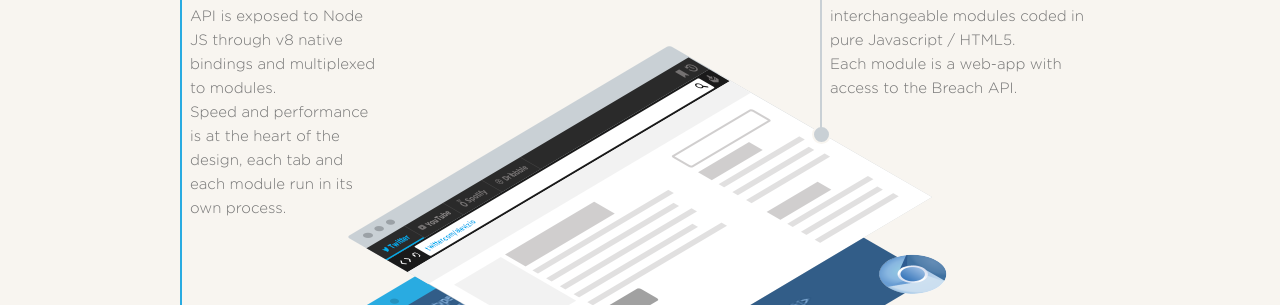
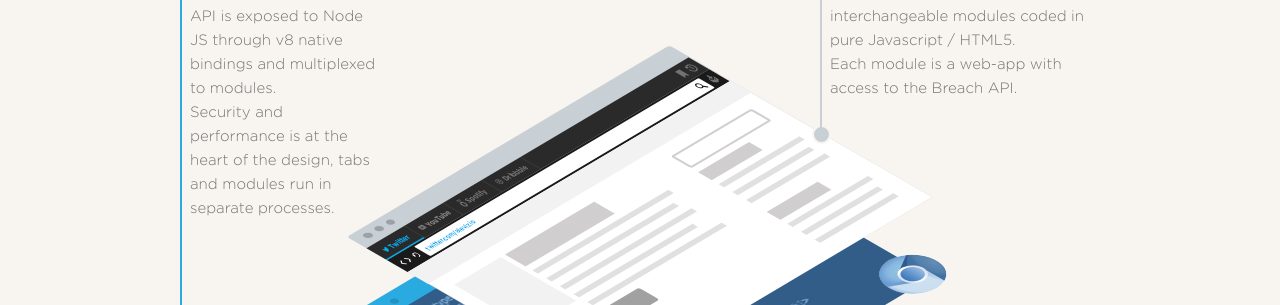
Before and after one commit to spolu/breach_core, a Jekyll site: the page preview.alpha/index.html, which Jekyll copies as it is, in a window 1280 px wide and 900 px high, scrolled down 1241 px. Shown: the part 155-460 px from the top of the window. Built offline with Jekyll 4.4.1, drawn with Linux system fonts in a browser that asks for light colours; Markdown is read by kramdown in place of the engine named in the settings.

Commit message:
Fix text

```diff
--- a/preview.alpha/index.html
+++ b/preview.alpha/index.html
@@ -82,7 +82,7 @@
         <img src="images/layer-02.png" alt="wow">
         <div class="col-3-12">
           <h5>Chromium</h5>
-          <p>The Chromium Content API is exposed to Node JS through v8 native bindings and multiplexed to modules.<br>Speed and performance is at the heart of the design, each tab and each module run in its own process.</p>
+          <p>The Chromium Content API is exposed to Node JS through v8 native bindings and multiplexed to modules.<br>Security and performance is at the heart of the design, tabs and modules run in separate processes.</p>
         </div>
       </article>
       <article class="node wow fadeInDown" data-wow-offset="700">
```
